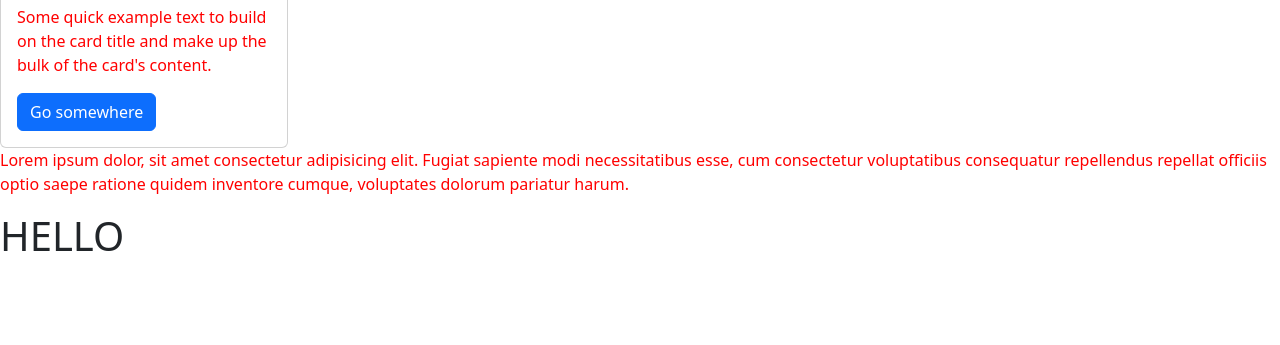
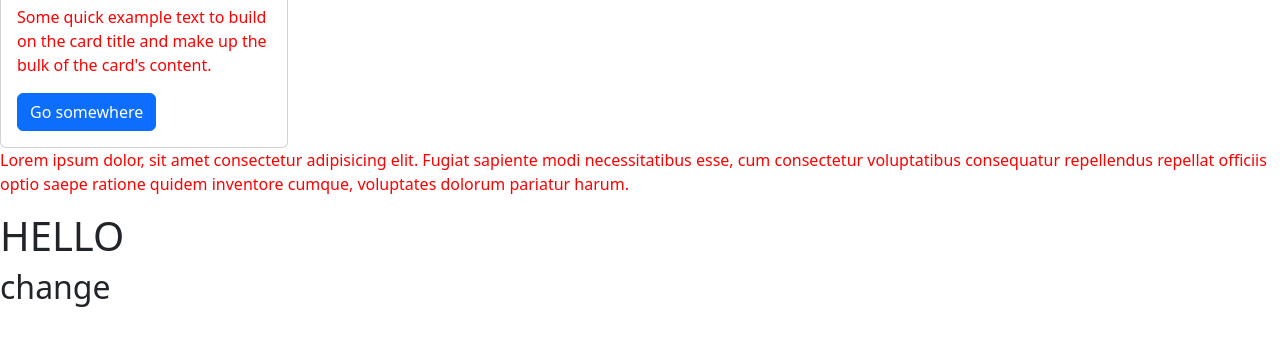
Before and after one commit to SHAJUK10/sample5, a plain HTML site: page index.html in a window 1280 px wide. Shown: the part 241-586 px from the top of the page. Drawn offline with nearby package versions, Linux system fonts and the light colour scheme.

Commit message:
changed h2

```diff
--- a/index.html
+++ b/index.html
@@ -24,6 +24,7 @@
         consectetur voluptatibus consequatur repellendus repellat officiis optio saepe ratione quidem inventore cumque,
         voluptates dolorum pariatur harum.</p>
     <h1>HELLO</h1>
+    <h2>change</h2>
 </body>
 
 </html>
```
